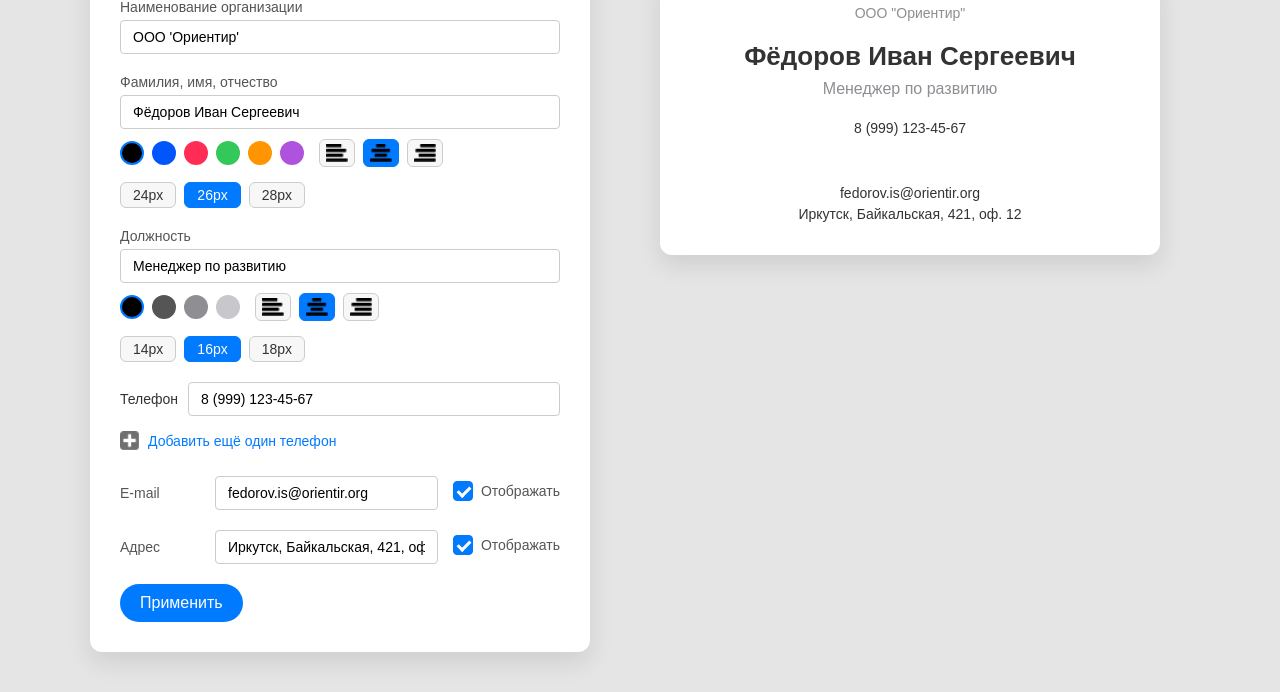
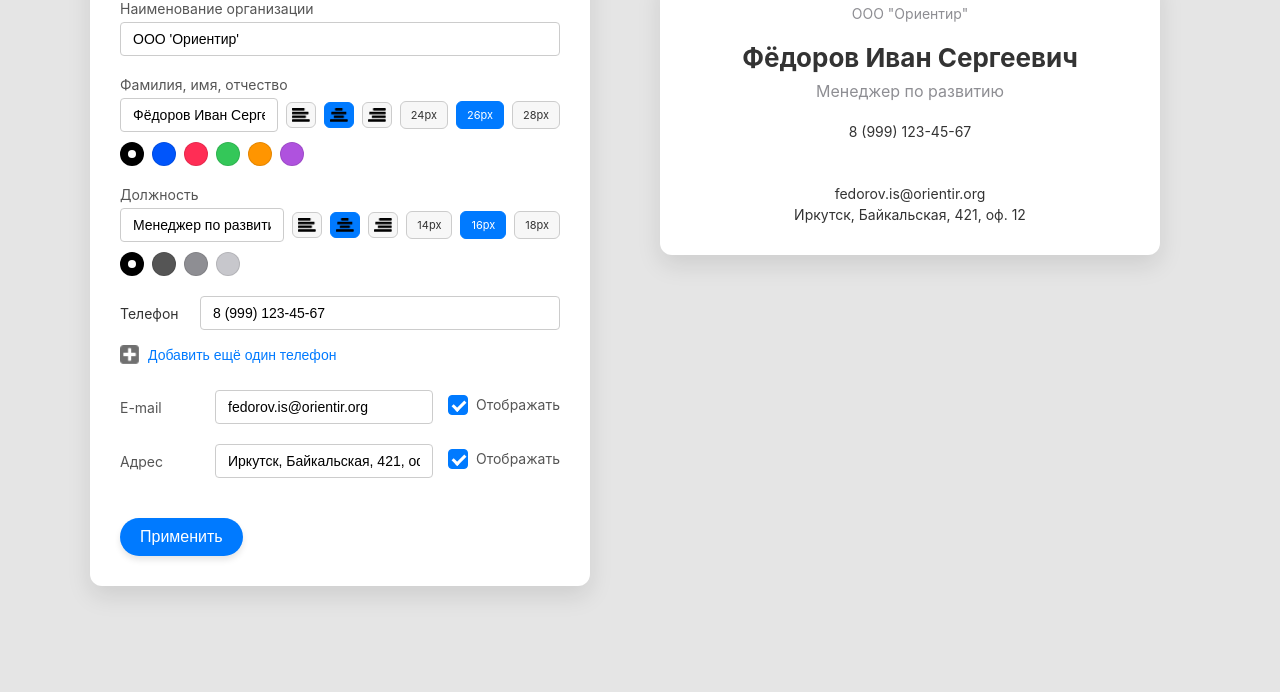
Before and after one commit to Turik06/js-homework, a plain HTML site: page Hw_4/form.html in a window 1280 px wide. Shown: the part 115-807 px from the top of the page. Drawn offline with Linux system fonts and the light colour scheme.

Commit message:
исправил цвета

```diff
--- a/Hw_4/form.html
+++ b/Hw_4/form.html
@@ -16,58 +16,69 @@
                     <label>Наименование организации</label>
                     <input type="text" name="orgname" value="ООО 'Ориентир'">
                 </div>
-                 <!--ФИО-->
+                <!-- ФИО -->
                 <div class="field">
                     <label>Фамилия, имя, отчество</label>
-                    <input type="text" name="fullname" value="Фёдоров Иван Сергеевич">
-                    <div class="controls">
-                        <!--Цвет-->
-                        <div class="control-group control-group--colors">
-                            <label><input type="radio" name="fullname_color" value="#000000" checked><span></span></label>
-                            <label><input type="radio" name="fullname_color" value="#0055FB"><span></span></label>
-                            <label><input type="radio" name="fullname_color" value="#FF2D55"><span></span></label>
-                            <label><input type="radio" name="fullname_color" value="#34C759"><span></span></label>
-                            <label><input type="radio" name="fullname_color" value="#FF9500"><span></span></label>
-                            <label><input type="radio" name="fullname_color" value="#AF52DE"><span></span></label>
+
+                    <!-- Общий ряд: Инпут + Кнопки -->
+                    <div class="field-row">
+                        <input type="text" name="fullname" value="Фёдоров Иван Сергеевич">
+
+                        <!-- Группа кнопок выравнивания -->
+                        <div class="control-group control-group--buttons">
+                            <label><input type="radio" name="fullname_align" value="left"><img src="img/left.png" alt="L" class="align-icon"></label>
+                            <label><input type="radio" name="fullname_align" value="center" checked><img src="img/center.png" alt="C" class="align-icon"></label>
+                            <label><input type="radio" name="fullname_align" value="right"><img src="img/right.png" alt="R" class="align-icon"></label>
                         </div>
-                         <!--Выравнивание-->
-                        <div class="control-group control-group--buttons">
-                            <label><input type="radio" name="fullname_align" value="left"><img src="img/left.png" alt="Выровнять по левому краю" class="align-icon"></label>
-                            <label><input type="radio" name="fullname_align" value="center" checked><img src="img/center.png" alt="Выровнять по центру" class="align-icon"></label>
-                            <label><input type="radio" name="fullname_align" value="right"><img src="img/right.png" alt="Выровнять по правому краю" class="align-icon"></label>
-                        </div>
-                        <!--Размер-->
+
+                        <!-- Группа кнопок размера -->
                         <div class="control-group control-group--buttons">
                             <label><input type="radio" name="fullname_size" value="24px"><span>24px</span></label>
                             <label><input type="radio" name="fullname_size" value="26px" checked><span>26px</span></label>
                             <label><input type="radio" name="fullname_size" value="28px"><span>28px</span></label>
                         </div>
                     </div>
+
+                    <!-- Цвета (отдельной строкой ниже) -->
+                    <div class="control-group control-group--colors">
+                        <label><input type="radio" name="fullname_color" value="#000000" checked><span></span></label>
+                        <label><input type="radio" name="fullname_color" value="#0055FB"><span></span></label>
+                        <label><input type="radio" name="fullname_color" value="#FF2D55"><span></span></label>
+                        <label><input type="radio" name="fullname_color" value="#34C759"><span></span></label>
+                        <label><input type="radio" name="fullname_color" value="#FF9500"><span></span></label>
+                        <label><input type="radio" name="fullname_color" value="#AF52DE"><span></span></label>
+                    </div>
                 </div>
-                <!--Должность-->
+
+                <!-- Должность -->
                 <div class="field">
                     <label>Должность</label>
-                    <input type="text" name="job_title" value="Менеджер по развитию">
-                    <div class="controls">
-                        <!--Цвета для Должности-->
-                        <div class="control-group control-group--colors">
-                            <label><input type="radio" name="job_title_color" value="#000000" checked><span></span></label>
-                            <label><input type="radio" name="job_title_color" value="#555555"><span></span></label>
-                            <label><input type="radio" name="job_title_color" value="#8E8E93"><span></span></label>
-                            <label><input type="radio" name="job_title_color" value="#C7C7CC"><span></span></label>
+
+                    <!-- Общий ряд: Инпут + Кнопки -->
+                    <div class="field-row">
+                        <input type="text" name="job_title" value="Менеджер по развитию">
+
+                        <!-- Группа кнопок выравнивания -->
+                        <div class="control-group control-group--buttons">
+                            <label><input type="radio" name="job_title_align" value="left"><img src="img/left.png" alt="L" class="align-icon"></label>
+                            <label><input type="radio" name="job_title_align" value="center" checked><img src="img/center.png" alt="C" class="align-icon"></label>
+                            <label><input type="radio" name="job_title_align" value="right"><img src="img/right.png" alt="R" class="align-icon"></label>
                         </div>
-                        <!--Выравнивание-->
-                        <div class="control-group control-group--buttons">
-                            <label><input type="radio" name="job_title_align" value="left"><img src="img/left.png" alt="Выровнять по левому краю" class="align-icon"></label>
-                            <label><input type="radio" name="job_title_align" value="center" checked><img src="img/center.png" alt="Выровнять по центру" class="align-icon"></label>
-                            <label><input type="radio" name="job_title_align" value="right"><img src="img/right.png" alt="Выровнять по правому краю" class="align-icon"></label>
-                        </div>
-                        <!--Размер-->
+
+                        <!-- Группа кнопок размера -->
                         <div class="control-group control-group--buttons">
                             <label><input type="radio" name="job_title_size" value="14px"><span>14px</span></label>
                             <label><input type="radio" name="job_title_size" value="16px" checked><span>16px</span></label>
                             <label><input type="radio" name="job_title_size" value="18px"><span>18px</span></label>
                         </div>
+                    </div>
+
+                    <!-- Цвета (отдельной строкой ниже) -->
+                    <div class="control-group control-group--colors">
+                        <label><input type="radio" name="job_title_color" value="#000000" checked><span></span></label>
+                        <label><input type="radio" name="job_title_color" value="#555555"><span></span></label>
+                        <label><input type="radio" name="job_title_color" value="#8E8E93"><span></span></label>
+                        <label><input type="radio" name="job_title_color" value="#C7C7CC"><span></span></label>
                     </div>
                 </div>
                 <!--Телефон-->
--- a/Hw_4/form.js
+++ b/Hw_4/form.js
@@ -52,7 +52,7 @@ document.addEventListener('click', function(event) {
         const phoneFieldsContainer = addBtn.previousElementSibling;
         const phoneFields = phoneFieldsContainer.querySelectorAll('.phone-field-wrapper');
 
-        const maxPhones = 3;
+        const maxPhones = 2;
         if (phoneFields.length >= maxPhones) {
             alert(`Вы можете добавить не более ${maxPhones} номеров.`);
             return;
--- a/Hw_4/style.css
+++ b/Hw_4/style.css
@@ -1,5 +1,5 @@
 body {
-    font-family:  Arial, sans-serif;
+    font-family: -apple-system, BlinkMacSystemFont, 'Segoe UI', Roboto, Helvetica, Arial, sans-serif;
     background-color: #E5E5E5;
     color: #333;
     margin: 0;
@@ -11,6 +11,7 @@ body {
     box-sizing: border-box;
 }
 
+/* --- ОСНОВНАЯ РАЗМЕТКА --- */
 .main-container {
     display: flex;
     gap: 40px;
@@ -43,6 +44,7 @@ h1 {
     font-weight: 600;
 }
 
+/* --- ПОЛЯ ВВОДА --- */
 .field {
     margin-bottom: 20px;
 }
@@ -61,155 +63,6 @@ h1 {
     font-size: 14px;
 }
 
-.controls {
-    margin-top: 10px;
-    display: flex;
-    align-items: center;
-    gap: 15px;
-    flex-wrap: wrap;
-}
-
-button[name="add-phone-btn"] {
-    background: none;
-    border: none;
-    cursor: pointer;
-    padding: 0;
-    margin-top: 10px;
-    display: block;
-}
-button[name="add-phone-btn"] img {
-    width: 20px;
-    height: 20px;
-    display: block;
-    pointer-events: none;
-}
-
-button[name="add-phone-btn"] {
-    background: none;
-    border: none;
-    color: #007AFF;
-    cursor: pointer;
-    padding: 5px 0;
-    display: flex;
-    align-items: center;
-    gap: 8px;
-    color: #007AFF;
-    font-size: 14px;
-}
-
-.remove-phone-btn {
-    background-color: #f0f0f0;
-    border: 1px solid #ccc;
-    color: #555;
-    cursor: pointer;
-    width: 34px;
-    height: 34px;
-    border-radius: 4px;
-    font-size: 18px;
-}
-
-.phone-field-wrapper {
-    display: flex;
-    align-items: center;
-    gap: 10px;
-    margin-bottom: 10px;
-}
-
-.phone-field-wrapper label {
-    margin-bottom: 0;
-    flex-shrink: 0;
-}
-
-.business-card {
-    width: 500px;
-    height: 280px;
-    background-color: white;
-    border-radius: 12px;
-    box-shadow: 0 10px 25px rgba(0, 0, 0, 0.1);
-    padding: 30px;
-    display: flex;
-    flex-direction: column;
-    align-items: stretch;
-    text-align: center;
-}
-
-.card-org {
-    font-size: 14px;
-    color: #8E8E93;
-    margin-bottom: 20px;
-}
-
-.card-name {
-    font-size: 26px;
-    font-weight: bold;
-    margin-bottom: 8px;
-}
-
-.card-position {
-    font-size: 16px;
-    color: #8E8E93;
-    margin-bottom: 20px;
-}
-
-.card-info {
-    font-size: 14px;
-    color: #333;
-    line-height: 1.5;
-}
-
-.card-item--phones {
-    margin-bottom: auto;
-}
-
-.control-group {
-    display: flex;
-    gap: 8px;
-}
-
-.control-group input[type="radio"],
-.checkbox-label input[type="checkbox"] {
-    display: none;
-}
-
-.control-group--colors label span {
-    display: block;
-    width: 24px;
-    height: 24px;
-    border-radius: 50%;
-    cursor: pointer;
-    border: 2px solid transparent;
-}
-
-.control-group--colors input:checked + span {
-    border-color: #007AFF;
-}
-
-.control-group--colors input[value="#000000"] + span { background-color: #000000; }
-.control-group--colors input[value="#0055FB"] + span { background-color: #0055FB; }
-.control-group--colors input[value="#FF2D55"] + span { background-color: #FF2D55; }
-.control-group--colors input[value="#34C759"] + span { background-color: #34C759; }
-.control-group--colors input[value="#FF9500"] + span { background-color: #FF9500; }
-.control-group--colors input[value="#AF52DE"] + span { background-color: #AF52DE; }
-.control-group--colors input[value="#555555"] + span { background-color: #555555; }
-.control-group--colors input[value="#8E8E93"] + span { background-color: #8E8E93; }
-.control-group--colors input[value="#C7C7CC"] + span { background-color: #C7C7CC; }
-
-
-.control-group--buttons label span {
-    display: block;
-    padding: 4px 12px;
-    border: 1px solid #ccc;
-    border-radius: 6px;
-    cursor: pointer;
-    background-color: #f7f7f7;
-}
-
-.control-group--buttons input:checked + span {
-    background-color: #007AFF;
-    color: white;
-    border-color: #007AFF;
-}
-
 .field--inline {
     display: flex;
     align-items: center;
@@ -226,6 +79,159 @@ button[name="add-phone-btn"] {
     flex-grow: 1;
 }
 
+/* --- ГРУППЫ КНОПОК --- */
+.control-group {
+    display: flex;
+    gap: 8px;
+}
+
+/* Скрываем стандартные радио и чекбоксы */
+.control-group input[type="radio"],
+.checkbox-label input[type="checkbox"] {
+    display: none;
+}
+
+/* --- Цветные кружки --- */
+.control-group--colors label span {
+    display: flex;
+    justify-content: center;
+    align-items: center;
+
+    width: 24px;
+    height: 24px;
+    border-radius: 50%;
+    cursor: pointer;
+    border: 1px solid rgba(0,0,0,0.1);
+    box-sizing: border-box;
+}
+
+/* Цвета */
+.control-group--colors input[value="#000000"] + span { background-color: #000000; }
+.control-group--colors input[value="#0055FB"] + span { background-color: #0055FB; }
+.control-group--colors input[value="#FF2D55"] + span { background-color: #FF2D55; }
+.control-group--colors input[value="#34C759"] + span { background-color: #34C759; }
+.control-group--colors input[value="#FF9500"] + span { background-color: #FF9500; }
+.control-group--colors input[value="#AF52DE"] + span { background-color: #AF52DE; }
+.control-group--colors input[value="#555555"] + span { background-color: #555555; }
+.control-group--colors input[value="#8E8E93"] + span { background-color: #8E8E93; }
+.control-group--colors input[value="#C7C7CC"] + span { background-color: #C7C7CC; }
+
+/* Белая точка при выборе */
+.control-group--colors input:checked + span::after {
+    content: "";
+    width: 8px;
+    height: 8px;
+    background-color: white;
+    border-radius: 50%;
+    box-shadow: 0 1px 2px rgba(0,0,0,0.3);
+}
+
+/* --- Размер шрифта --- */
+.control-group--buttons label span {
+    display: flex;
+    justify-content: center;
+    align-items: center;
+
+    height: 28px;
+    padding: 0 10px;
+
+    border: 1px solid #ccc;
+    border-radius: 6px;
+    cursor: pointer;
+    background-color: #f7f7f7;
+    font-size: 11px;
+    box-sizing: border-box;
+    transition: all 0.2s ease;
+}
+
+.control-group--buttons input:checked + span {
+    background-color: #007AFF;
+    color: white;
+    border-color: #007AFF;
+}
+
+/* --- Выравнивание --- */
+.align-icon {
+    display: block;
+    width: 30px;
+    height: 26px;
+    padding: 5px;
+
+    border: 1px solid #ccc;
+    border-radius: 6px;
+    background-color: #f7f7f7;
+    cursor: pointer;
+    object-fit: contain;
+    box-sizing: border-box;
+    transition: all 0.2s ease;
+}
+
+.control-group--buttons input:checked + .align-icon {
+    background-color: #007AFF;
+    border-color: #007AFF;
+}
+
+/* --- ТЕЛЕФОНЫ --- */
+.phone-field-wrapper {
+    display: flex;
+    align-items: center;
+    gap: 10px;
+    margin-bottom: 10px;
+    width: 100%;
+}
+
+.phone-field-wrapper label {
+    margin-bottom: 0;
+    flex-shrink: 0;
+    width: 70px;
+}
+
+.phone-field-wrapper input[type="text"] {
+    flex-grow: 1;
+}
+
+button[name="add-phone-btn"] {
+    background: none;
+    border: none;
+    cursor: pointer;
+    padding: 5px 0;
+    margin-top: 5px;
+    display: flex;
+    align-items: center;
+    gap: 8px;
+    color: #007AFF;
+    font-size: 14px;
+}
+
+button[name="add-phone-btn"] img {
+    width: 20px;
+    height: 20px;
+    display: block;
+    pointer-events: none;
+}
+
+.remove-phone-btn {
+    background: none;
+    border: none;
+    cursor: pointer;
+    padding: 0;
+    width: 24px;
+    height: 24px;
+    flex-shrink: 0;
+    margin-left: 5px;
+    display: flex;
+    align-items: center;
+    justify-content: center;
+}
+
+.remove-phone-btn img {
+    width: 100%;
+    height: 100%;
+    object-fit: contain;
+    pointer-events: none;
+}
+
+/* --- ЧЕКБОКСЫ --- */
 .checkbox-label {
     white-space: nowrap;
     cursor: pointer;
@@ -270,23 +276,7 @@ button[name="add-phone-btn"] {
     display: block;
 }
 
-.align-icon {
-    display: block;
-    width: 36px;
-    height: 28px;
-    padding: 4px;
-    border: 1px solid #ccc;
-    border-radius: 6px;
-    background-color: #f7f7f7;
-    cursor: pointer;
-    object-fit: contain;
-}
-
-.control-group--buttons input:checked + .align-icon {
-    background-color: #007AFF;
-    border-color: #007AFF;
-}
-
+/* --- КНОПКА ПРИМЕНИТЬ --- */
 button[type="submit"] {
     background-color: #007AFF;
     color: white;
@@ -296,8 +286,81 @@ button[type="submit"] {
     font-size: 16px;
     cursor: pointer;
     transition: background-color 0.3s ease;
+    box-shadow: 0 4px 6px rgba(0, 0, 0, 0.1);
+    margin-top: 20px;
 }
 
 button[type="submit"]:hover {
-    background-color: #3F88E8;
+    background-color: #005BB5;
 }
+
+/* --- ВИЗИТКА --- */
+.business-card {
+    width: 500px;
+    height: 280px;
+    background-color: white;
+    border-radius: 12px;
+    box-shadow: 0 10px 25px rgba(0, 0, 0, 0.1);
+    padding: 30px;
+    display: flex;
+    flex-direction: column;
+    align-items: stretch;
+    text-align: center;
+    position: relative;
+}
+
+.card-logo {
+    max-height: 60px;
+    object-fit: contain;
+    margin: 0 auto 15px auto;
+}
+
+.card-org {
+    font-size: 14px;
+    color: #8E8E93;
+    margin-bottom: 20px;
+}
+
+.card-name {
+    font-size: 26px;
+    font-weight: bold;
+    margin-bottom: 8px;
+}
+
+.card-position {
+    font-size: 16px;
+    color: #8E8E93;
+    margin-bottom: 20px;
+}
+
+.card-info {
+    font-size: 14px;
+    color: #333;
+    line-height: 1.5;
+}
+
+.card-item--phones {
+    margin-bottom: auto;
+}
+
+.field-row {
+    display: flex;
+    align-items: center;
+    gap: 8px;
+    margin-bottom: 10px;
+}
+.field-row input[type="text"] {
+    flex-grow: 1;
+    width: auto;
+    min-width: 120px;
+    margin: 0;
+}
+
+.field-row .control-group {
+    margin: 0;
+    flex-shrink: 0;
+}
+
+.control-group--colors {
+    margin-top: 5px;
+}
```
